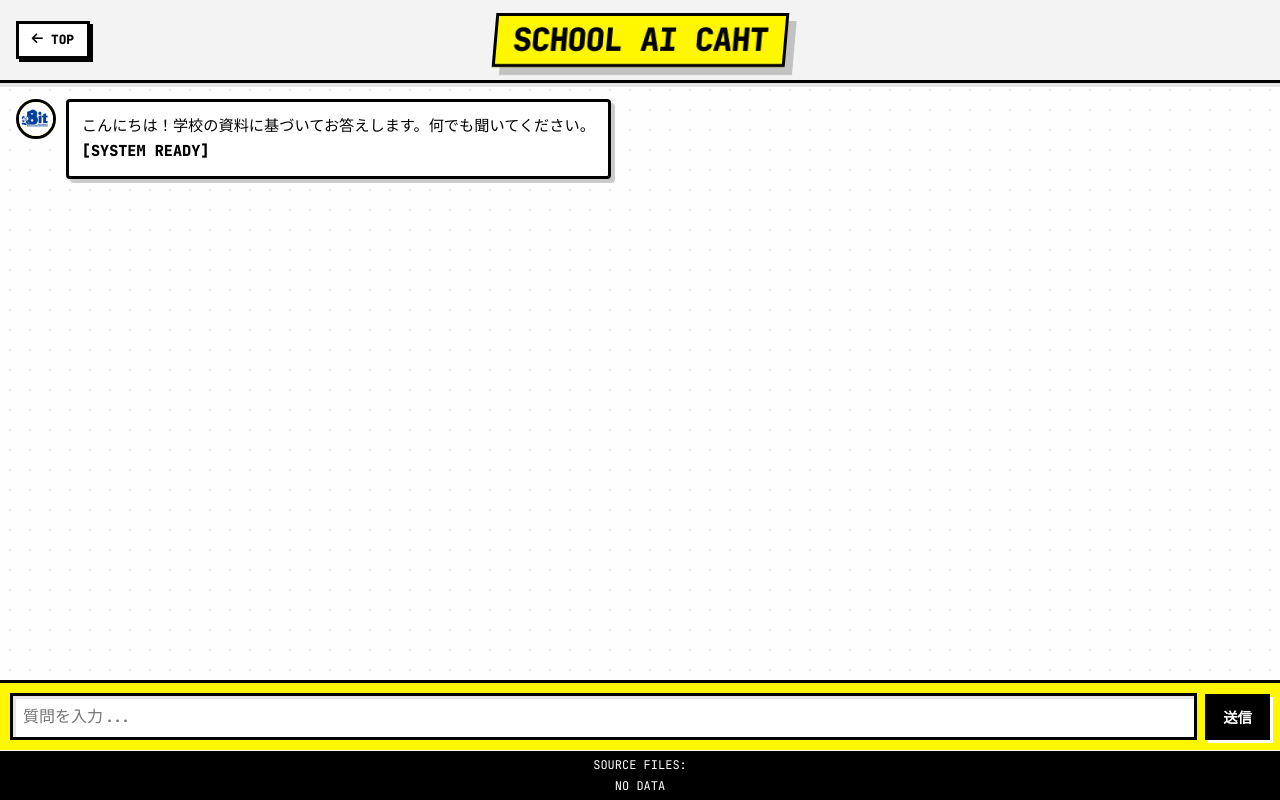
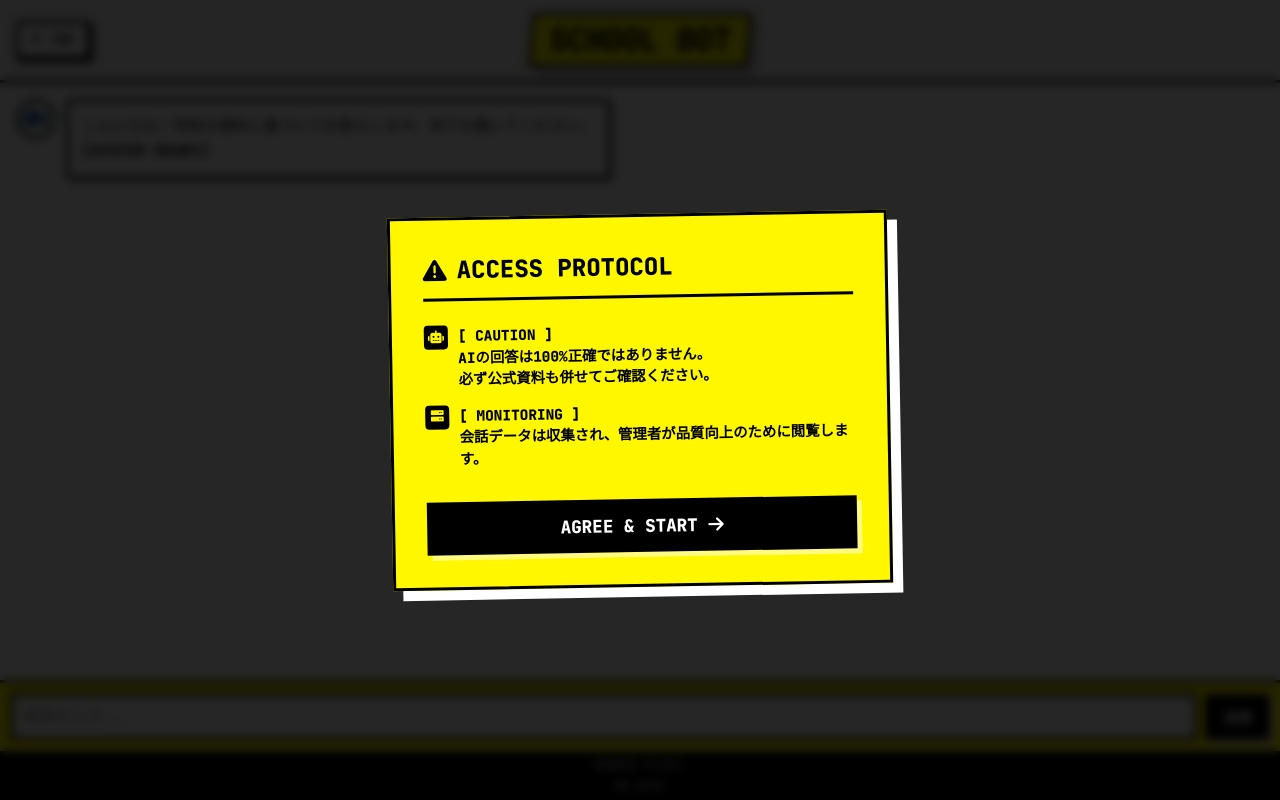
Before and after one commit to urayamastudentdev-web/urayaba-ai-bot, a Flask app: page / in a window 1280 px wide. Run offline with Flask 3, Linux system fonts and the light colour scheme.

Commit message:
Update index.html

```diff
--- a/templates/index.html
+++ b/templates/index.html
@@ -35,14 +35,101 @@
             display: flex;
             flex-direction: column;
             height: 100vh;
-            height: 100dvh; /* スマホのアドレスバー対策 */
+            height: 100dvh;
             overflow: hidden;
             background-image: radial-gradient(var(--dot-color) 1px, transparent 1px);
             background-size: 20px 20px;
             transition: background-color 0.3s, color 0.3s;
         }
 
-        /* --- カーソルの軌跡（PCのみ表示） --- */
+        /* --- 同意画面 (Disclaimer Overlay) --- */
+        #disclaimer-overlay {
+            position: fixed;
+            top: 0; left: 0; width: 100%; height: 100%;
+            background-color: rgba(0, 0, 0, 0.85); /* 背景を少し透かす */
+            backdrop-filter: blur(5px);
+            z-index: 9999; /* 最前面 */
+            display: flex;
+            align-items: center;
+            justify-content: center;
+            padding: 20px;
+            transition: opacity 0.5s ease, visibility 0.5s;
+        }
+
+        .disclaimer-box {
+            background-color: var(--accent-color);
+            border: var(--border-width) solid #000;
+            padding: 2rem;
+            max-width: 500px;
+            width: 100%;
+            box-shadow: 10px 10px 0 #fff;
+            text-align: left;
+            transform: rotate(-1deg);
+        }
+
+        .disclaimer-title {
+            font-size: 1.5rem;
+            font-weight: 800;
+            margin-bottom: 1.5rem;
+            border-bottom: 3px solid #000;
+            padding-bottom: 10px;
+            text-transform: uppercase;
+            display: flex;
+            align-items: center;
+            gap: 10px;
+        }
+
+        .disclaimer-content {
+            font-size: 0.9rem;
+            font-weight: 600;
+            margin-bottom: 2rem;
+        }
+
+        .disclaimer-item {
+            margin-bottom: 15px;
+            display: flex;
+            align-items: flex-start;
+            gap: 10px;
+        }
+
+        .disclaimer-icon {
+            background: #000;
+            color: var(--accent-color);
+            min-width: 24px;
+            height: 24px;
+            display: flex;
+            align-items: center;
+            justify-content: center;
+            border-radius: 4px;
+            font-size: 0.8rem;
+        }
+
+        .agree-button {
+            width: 100%;
+            padding: 15px;
+            background-color: #000;
+            color: #fff;
+            font-family: 'JetBrains Mono', monospace;
+            font-weight: 800;
+            font-size: 1.1rem;
+            border: none;
+            cursor: pointer;
+            text-transform: uppercase;
+            box-shadow: 5px 5px 0 rgba(255,255,255,0.5);
+            transition: transform 0.1s, box-shadow 0.1s;
+        }
+
+        .agree-button:hover {
+            transform: translate(-2px, -2px);
+            box-shadow: 7px 7px 0 rgba(255,255,255,0.5);
+        }
+
+        .agree-button:active {
+            transform: translate(2px, 2px);
+            box-shadow: 2px 2px 0 rgba(255,255,255,0.5);
+        }
+
+        /* --- PC用カーソル軌跡 --- */
         .cursor-trail {
             position: fixed; width: 12px; height: 12px;
             background-color: var(--text-color);
@@ -93,7 +180,7 @@
             box-shadow: none;
         }
 
-        /* --- タイトル（ここに3Dモーションを復活） --- */
+        /* タイトル */
         h1 {
             font-size: 2rem; font-weight: 800; text-transform: uppercase;
             letter-spacing: -1px; line-height: 1;
@@ -101,7 +188,7 @@
             padding: 0.5rem 1rem;
             border: var(--border-width) solid var(--text-color);
 
-            /* ★復活: 3D変形の基準点 */
+            /* PC用3Dエフェクト */
             transform: perspective(1000px) rotateX(0deg) rotateY(0deg) skew(-5deg);
             transition: all 0.3s cubic-bezier(0.175, 0.885, 0.32, 1.275);
 
@@ -115,12 +202,10 @@
             text-overflow: ellipsis;
         }
 
-        /* ★復活: カーソルを合わせた時のモーション */
         h1:hover {
             background-color: #000;
             color: #fff;
             border-color: #000;
-            /* グインッと動くアニメーション */
             transform: perspective(1000px) rotateX(10deg) rotateY(-5deg) scale(1.05) skew(-5deg) translateY(-5px);
             box-shadow: 15px 20px 0 rgba(255, 247, 0, 0.8);
         }
@@ -201,7 +286,7 @@
         #user-input {
             flex: 1; padding: 10px;
             font-family: 'JetBrains Mono', monospace;
-            font-size: 16px; /* スマホズーム防止 */
+            font-size: 16px;
             border: var(--border-width) solid var(--text-color);
             outline: none; box-shadow: inset 3px 3px 0 rgba(0,0,0,0.1);
             border-radius: 0; -webkit-appearance: none;
@@ -254,30 +339,57 @@
             white-space: nowrap;
         }
 
-        /* --- スマホ用調整 (PCのエフェクトは消さない) --- */
+        /* --- スマホ用調整 --- */
         @media (max-width: 600px) {
             h1 {
                 font-size: 1.2rem;
                 padding: 0.3rem 0.8rem;
                 max-width: 160px;
-                /* スマホでは3D回転を控えめにする */
-                transform: skew(-5deg) !important;
+                transform: skew(-5deg) !important; /* モーション控えめ */
                 box-shadow: 4px 4px 0 rgba(0,0,0,0.2) !important;
             }
             .back-button span { display: none; }
             .back-button { padding: 0.4rem; }
-            .cursor-trail { display: none !important; } /* スマホだけ軌跡を消す */
+            .cursor-trail { display: none !important; }
         }
     </style>
 </head>
 <body>
+
+    <div id="disclaimer-overlay">
+        <div class="disclaimer-box">
+            <div class="disclaimer-title">
+                <i class="fas fa-exclamation-triangle"></i> ACCESS PROTOCOL
+            </div>
+            <div class="disclaimer-content">
+                <div class="disclaimer-item">
+                    <div class="disclaimer-icon"><i class="fas fa-robot"></i></div>
+                    <div>
+                        <strong>[ CAUTION ]</strong><br>
+                        AIの回答は100%正確ではありません。<br>必ず公式資料も併せてご確認ください。
+                    </div>
+                </div>
+                <div class="disclaimer-item">
+                    <div class="disclaimer-icon"><i class="fas fa-server"></i></div>
+                    <div>
+                        <strong>[ MONITORING ]</strong><br>
+                        会話データは収集され、管理者が品質向上のために閲覧します。
+                    </div>
+                </div>
+            </div>
+            <button class="agree-button" onclick="closeDisclaimer()">
+                AGREE & START <i class="fas fa-arrow-right"></i>
+            </button>
+        </div>
+    </div>
+
     <header>
         <div class="back-button-container">
             <a href="https://www.bit.urayama.ac.jp/" class="back-button">
                 <i class="fas fa-arrow-left"></i> <span>TOP</span>
             </a>
         </div>
-        <h1 id="mode-toggle" title="Click to toggle Dark Mode">School AI caht</h1>
+        <h1 id="mode-toggle" title="Click to toggle Dark Mode">School Bot</h1>
     </header>
 
     <main id="chat-container">
@@ -309,6 +421,15 @@
     </footer>
 
     <script>
+        // --- 同意画面を閉じる関数 ---
+        function closeDisclaimer() {
+            const overlay = document.getElementById('disclaimer-overlay');
+            overlay.style.opacity = '0';
+            setTimeout(() => {
+                overlay.style.visibility = 'hidden';
+            }, 500);
+        }
+
         // --- Dark Mode ---
         const modeToggle = document.getElementById('mode-toggle');
         modeToggle.addEventListener('click', () => {
@@ -317,7 +438,6 @@
 
         // --- Trail Logic (PC Only) ---
         let lastTrailTime = 0;
-        // PCの場合のみカーソル軌跡を有効化
         if (window.matchMedia("(min-width: 768px)").matches) {
             document.addEventListener('mousemove', (e) => {
                 createTrail(e.clientX, e.clientY);
```
